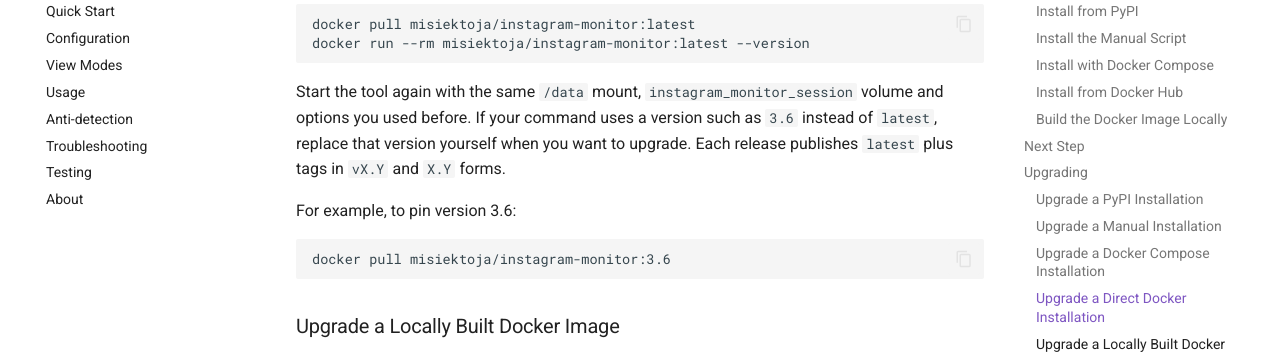
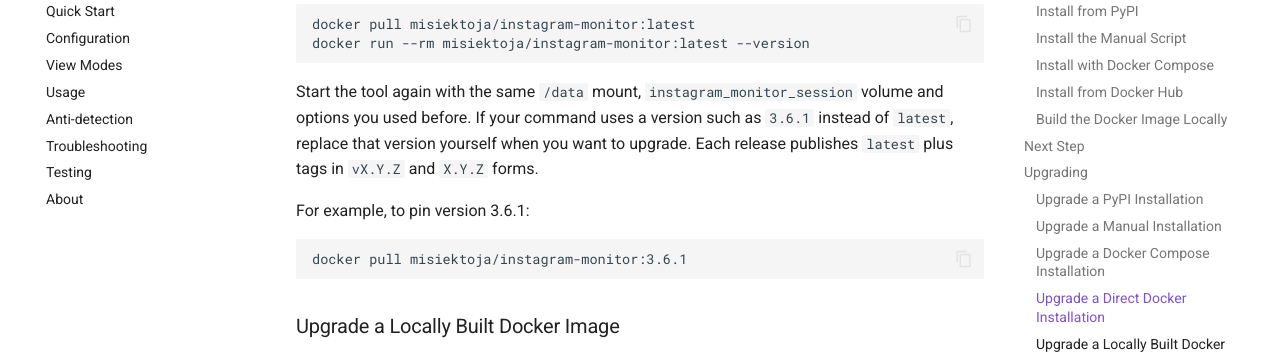
Before and after one commit to misiektoja/instagram_monitor, an MkDocs documentation site: the page built from docs/installation.md, in a window 1280 px wide and 900 px high, scrolled down 5783 px. Shown: the part 151-505 px from the top of the window. Built offline with MkDocs 1.6.1 and Material for MkDocs 9.7.7, drawn with Linux system fonts in a browser that asks for light colours; comment, search, counter and statistics services are not loaded.

Commit message:
docs(installation): update pinned image example to 3.6.1

````diff
--- a/docs/installation.md
+++ b/docs/installation.md
@@ -222,12 +222,12 @@
 docker run --rm misiektoja/instagram-monitor:latest --version
 ```
 
-Start the tool again with the same `/data` mount, `instagram_monitor_session` volume and options you used before. If your command uses a version such as `3.6` instead of `latest`, replace that version yourself when you want to upgrade. Each release publishes `latest` plus tags in `vX.Y` and `X.Y` forms.
+Start the tool again with the same `/data` mount, `instagram_monitor_session` volume and options you used before. If your command uses a version such as `3.6.1` instead of `latest`, replace that version yourself when you want to upgrade. Each release publishes `latest` plus tags in `vX.Y.Z` and `X.Y.Z` forms.
 
-For example, to pin version 3.6:
+For example, to pin version 3.6.1:
 
 ```sh
-docker pull misiektoja/instagram-monitor:3.6
+docker pull misiektoja/instagram-monitor:3.6.1
 ```
 
 ### Upgrade a Locally Built Docker Image
````
